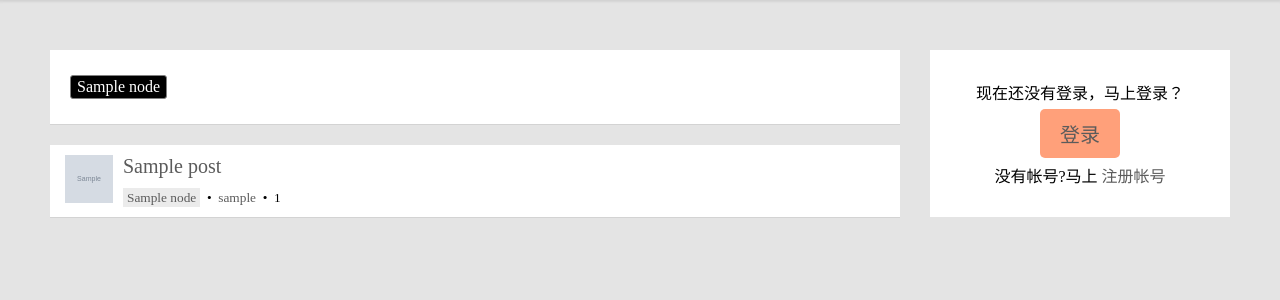
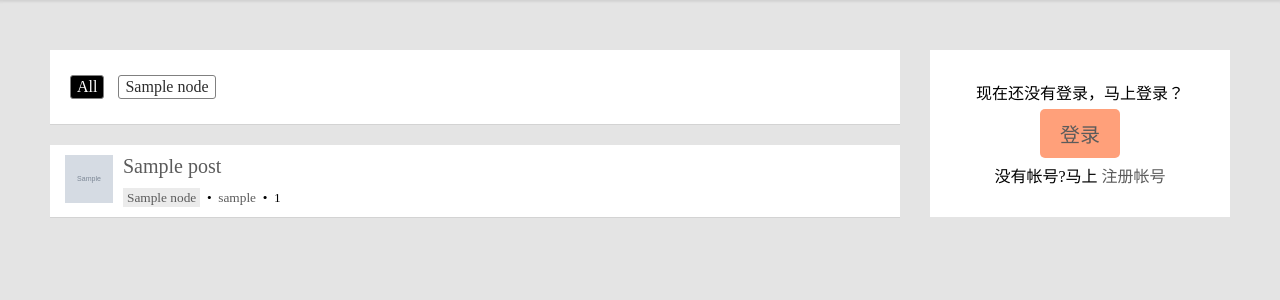
Before and after one commit to ElfenSterben/forum, a Flask app: page / in a window 1280 px wide. Shown: the part 45-345 px from the top of the page. Run offline with Flask 2, Linux system fonts and the light colour scheme; tables that the repository leaves empty hold one stand-in row (values such as "Sample post"); grey boxes marked "Sample" are stand-in pictures.

Commit message:
没有数据也能正常显示(beta)

```diff
--- a/routes/index.py
+++ b/routes/index.py
@@ -7,19 +7,34 @@ main = Blueprint('index', __name__)
 
 @main.route('/')
 def index():
-    node_name = request.args.get('node')
-    selected_node = Node.query.get(1)
-    node = Node.query.filter_by(name=node_name).first()
-    if node is not None:
-        selected_node = node
-    post_list = selected_node.posts
-    post_list.reverse()
+    post_list = Post.query.order_by(Post.created_time.desc()).all()
     u = current_user()
     node_list = Node.query.all()
     data = {
         'post_list': post_list,
         'user': u,
         'node_list': node_list,
+        'select_all': True,
+        'selected_node': None
+    }
+    data_list.update(data)
+    return render_template('index.html', **data_list)
+
+@main.route('/<string:node_name>')
+def node_index(node_name):
+    selected_node = Node.query.filter_by(name=node_name).first()
+    if selected_node is None:
+        return redirect('index.index')
+    post_list = selected_node.posts
+    if len(post_list) != 0:
+        post_list.reverse()
+    u = current_user()
+    node_list = Node.query.all()
+    data = {
+        'post_list': post_list,
+        'user': u,
+        'node_list': node_list,
+        'select_all': False,
         'selected_node': selected_node
     }
     data_list.update(data)
--- a/templates/index.html
+++ b/templates/index.html
@@ -8,12 +8,17 @@
 {% endblock %}
 {% block main %}
 <div class="div-node-all">
+    <a class="node-item
+{% if select_all %}
+    node-selected
+{% endif %}
+    " href="/">All</a>
     {% for n in node_list %}
         <a class="node-item
-    {% if n.name == selected_node.name%}
+    {% if selected_node is not none and n.name == selected_node.name%}
         node-selected
     {% endif %}
-        " href="/?node={{n.name}}">{{n.name}}</a>
+        " href="/{{n.name}}">{{n.name}}</a>
     {% endfor %}
 </div>
 <div class="div-post-list">
@@ -33,7 +38,7 @@
                 </div>
                 <div class="post-info">
                     <small>
-                        <a class="link-node" href="/?node={{p.node.name}}">{{p.node.name}}</a>
+                        <a class="link-node" href="/{{p.node.name}}">{{p.node.name}}</a>
                         <span>&nbsp;•&nbsp;</span>
                         <a class="my-link" href="{{url_for('user.info_view',username=p.user.username)}}">{{p.user.username}}</a>
                         <span>&nbsp;•&nbsp;</span>
--- a/templates/post.html
+++ b/templates/post.html
@@ -25,7 +25,7 @@
             </div>
             <a class="my-link" href="/">{{hostname}}</a>
             <span>&nbsp;>&nbsp;</span>
-            <a class="my-link" href="/?node={{post.node.name}}">{{post.node.name}}</a>
+            <a class="my-link" href="/{{post.node.name}}">{{post.node.name}}</a>
             <div class="post-title">
                 <h1>{{post.title}}</h1>
             </div>
--- a/templates/user_info.html
+++ b/templates/user_info.html
@@ -42,7 +42,7 @@
             </div>
             <div class="post-info">
                 <small>
-                    <a class="link-node" href="/?node={{p.node.name}}">{{p.node.name}}</a>
+                    <a class="link-node" href="/{{p.node.name}}">{{p.node.name}}</a>
                     <span>&nbsp;•&nbsp;</span>
                     <a class="my-link" href="{{url_for('user.info_view', username=p.user.username)}}"><strong>{{p.user.username}}</strong></a>
                     <span>&nbsp;•&nbsp;</span>
```
